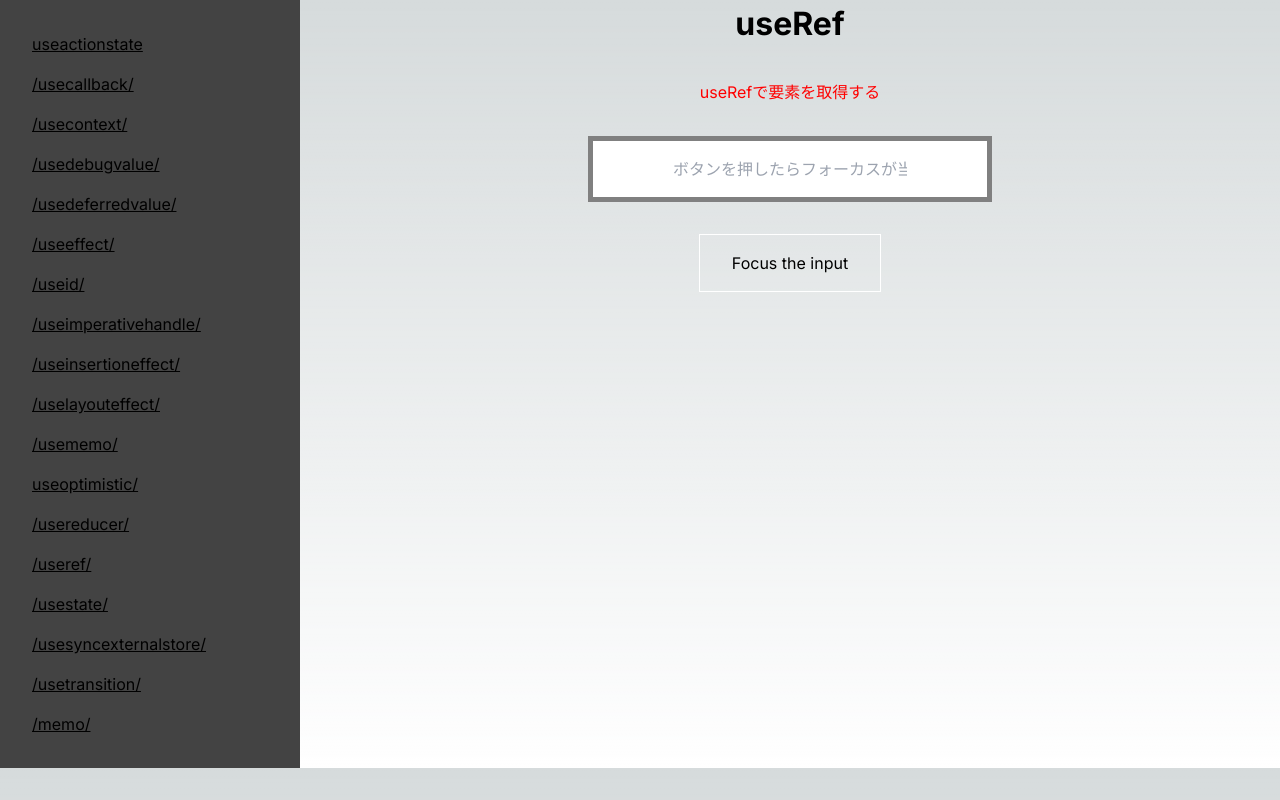
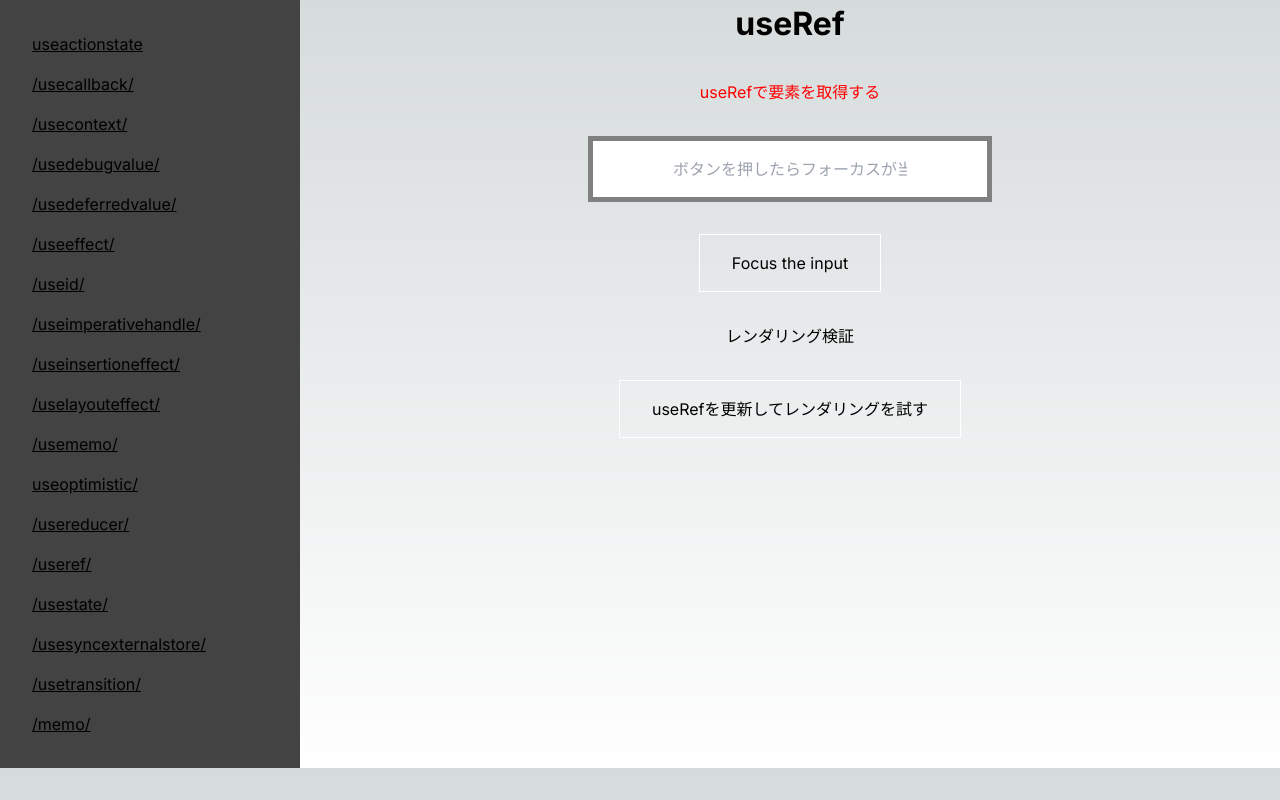
Before and after one commit to yskebeast/react-basic, a Next.js app: page /useref in a window 1280 px wide. Built offline with nearby package versions, Linux system fonts and the light colour scheme.

Commit message:
update: useref render when useref and usestate is combined

```diff
--- a/src/app/useref/page.tsx
+++ b/src/app/useref/page.tsx
@@ -1,20 +1,17 @@
 "use client";
 
-import { useEffect, useRef } from "react";
+import { useEffect, useRef, useState } from "react";
 
 import styles from "./styles.module.css";
 
 export default function Page() {
-  const inputRef = useRef<HTMLInputElement>(null);
   const paragraphRef = useRef<HTMLParagraphElement>(null);
-
   // ! 初回レンダリング時にはnullが返ってくるためpタグの属性は取得できない
   console.log(paragraphRef.current);
   // ! 値を更新してもレンダリングされないため、pタグの属性は取得できない
   if (paragraphRef.current) {
     paragraphRef.current.style.color = "blue";
   }
-
   useEffect(() => {
     if (paragraphRef.current) {
       paragraphRef.current.style.color = "yellow";
@@ -27,12 +24,29 @@ export default function Page() {
     }, 2000);
   }, []);
 
+  const inputRef = useRef<HTMLInputElement>(null);
   const handleClick = () => {
     inputRef?.current?.focus();
 
     if (paragraphRef.current) {
       paragraphRef.current.style.color = "white";
     }
+  };
+
+  const objRef = useRef({ name: "レンダリング検証" });
+  const [objRefState, setObjRefState] = useState(objRef.current);
+  const handleRef = () => {
+    // ! objRef.currentを更新してuseStateにセットしてもレンダリングされない
+    // ! 理由としては、オブジェクトを更新しても参照が変わらないため、Reactは変更があったと認識しない
+    objRef.current.name = "consoleでは更新されるがレンダリングしないためブラウザには更新されない";
+    console.log(objRef.current); // *consoleでは更新されるがレンダリングしないためブラウザには更新されない
+    setObjRefState(objRef.current);
+
+    // ! useStateにセットする際は、新しいオブジェクトを生成する必要がある
+    // ! これにより、Reactは参照が変わったと認識してレンダリングを行う
+    objRef.current.name = "consoleとブラウザにも更新される";
+    console.log(objRef.current); // *consoleでは更新されるがレンダリングしないためブラウザには更新されない
+    setObjRefState({ ...objRef.current });
   };
 
   return (
@@ -44,6 +58,10 @@ export default function Page() {
         <button onClick={handleClick} className={styles.button}>
           Focus the input
         </button>
+        <p>{objRefState.name}</p>
+        <button onClick={handleRef} className={styles.button}>
+          useRefを更新してレンダリングを試す
+        </button>
       </div>
     </div>
   );
```
Also changed, not shown: src/app/useref/memo.md (+1 -1 lines).
